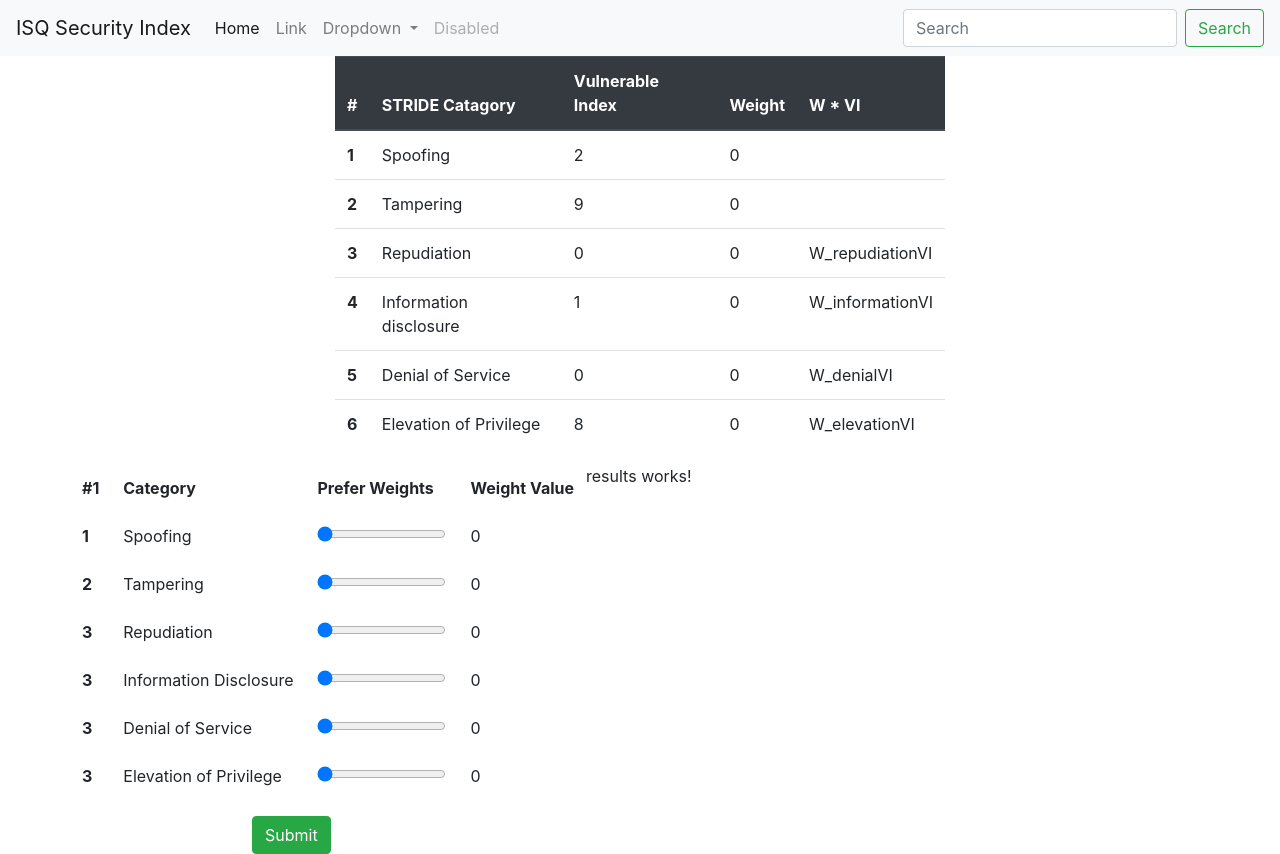
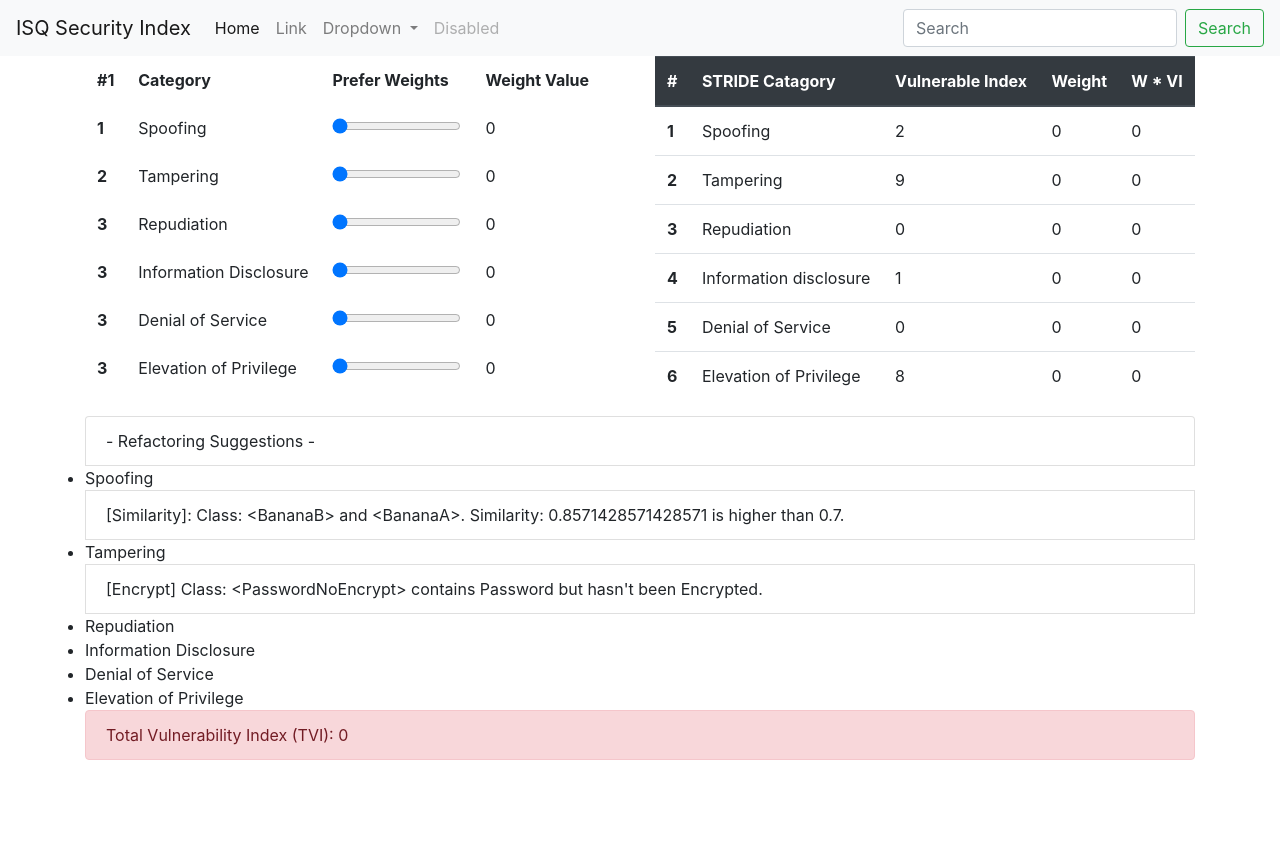
Before and after one commit to spyro12393/SecurityWeb, an Angular app: page / in a window 1280 px wide. After the commit the page ends 800 px from the top, so only its background shows below. Built offline with nearby package versions, Linux system fonts and the light colour scheme.

Commit message:
<feat>: Start calculating TVI. Adding new rules in system.

```diff
--- a/src/app/app.component.html
+++ b/src/app/app.component.html
@@ -2,17 +2,14 @@
   <app-mainnavbar></app-mainnavbar>
 </div>
 
-<div>
-  <app-score-board></app-score-board>
-</div>
-
 <div class="container">
   <div class="row">
-    <div class="row-md">
+    <div class="col-md">
         <app-stridenav></app-stridenav>
     </div>
-    <div class="row-md">
-      <app-results></app-results>
+    <div class="col-md">
+        <app-score-board></app-score-board>
     </div>
   </div>
+  <app-results></app-results>
 </div>
--- a/src/app/mainnavbar/mainnavbar.component.html
+++ b/src/app/mainnavbar/mainnavbar.component.html
@@ -1,4 +1,5 @@
-<nav class="navbar navbar-expand-lg navbar-light bg-light">
+<div>
+  <nav class="navbar navbar-expand-lg navbar-light bg-light">
     <a class="navbar-brand" href="#">ISQ Security Index</a>
     <button class="navbar-toggler" type="button" data-toggle="collapse" data-target="#navbarSupportedContent" aria-controls="navbarSupportedContent" aria-expanded="false" aria-label="Toggle navigation">
       <span class="navbar-toggler-icon"></span>
@@ -33,3 +34,4 @@
       </form>
     </div>
   </nav>
+</div>
--- a/src/app/mainnavbar/mainnavbar.component.ts
+++ b/src/app/mainnavbar/mainnavbar.component.ts
@@ -7,7 +7,8 @@ import { Component, OnInit } from '@angular/core';
 })
 export class MainnavbarComponent implements OnInit {
 
-  constructor() { }
+  constructor() {
+  }
 
   ngOnInit() {
   }
--- a/src/app/results/results.component.html
+++ b/src/app/results/results.component.html
@@ -1,3 +1,39 @@
-<p>
-  results works!
-</p>
+<div>
+  <ul class="list-group">
+      <li class="list-group-item">- Refactoring Suggestions -</li>
+      <li><span>Spoofing</span></li>
+      <li *ngFor="let ref_s of ref_spoofing" class="list-group-item">
+        {{ref_s}}
+      </li>
+
+      <li><span>Tampering</span></li>
+      <li *ngFor="let ref_t of ref_tampering" class="list-group-item">
+        {{ref_t}}
+      </li>
+
+      <li><span>Repudiation</span></li>
+      <li *ngFor="let ref_r of ref_repudiation" class="list-group-item">
+        {{ref_r}}
+      </li>
+
+      <li><span>Information Disclosure</span></li>
+      <li *ngFor="let ref_i of ref_information" class="list-group-item">
+        {{ref_i}}
+      </li>
+
+      <li><span>Denial of Service</span></li>
+      <li *ngFor="let ref_d of ref_denial" class="list-group-item">
+        {{ref_d}}
+      </li>
+
+      <li><span>Elevation of Privilege</span></li>
+      <li *ngFor="let ref_e of ref_elevation" class="list-group-item">
+        {{ref_e}}
+      </li>
+
+    </ul>
+</div>
+
+<div class="alert alert-danger" role="alert">
+    Total Vulnerability Index (TVI): {{TVI}}
+</div>
--- a/src/app/results/results.component.ts
+++ b/src/app/results/results.component.ts
@@ -1,4 +1,5 @@
 import { Component, OnInit } from '@angular/core';
+import { CalcService } from '../service/calc.service';
 
 @Component({
   selector: 'app-results',
@@ -7,7 +8,25 @@ import { Component, OnInit } from '@angular/core';
 })
 export class ResultsComponent implements OnInit {
 
-  constructor() { }
+  ref_spoofing: string[];
+  ref_tampering: string[];
+  ref_repudiation: string[];
+  ref_information: string[];
+  ref_denial: string[];
+  ref_elevation: string[];
+
+  TVI: number = 0;
+
+  constructor(public calc:CalcService) {
+    this.ref_spoofing = this.calc.ref_spoofing;
+    this.ref_tampering = this.calc.ref_tampering;
+    this.ref_repudiation = this.calc.ref_repudiation;
+    this.ref_information = this.calc.ref_information;
+    this.ref_denial = this.calc.ref_denial;
+    this.ref_elevation = this.calc.ref_elevation;
+
+    this.TVI = this.calc.TVI;
+  }
 
   ngOnInit() {
   }
--- a/src/app/score-board/score-board.component.html
+++ b/src/app/score-board/score-board.component.html
@@ -1,4 +1,4 @@
-<div class="col-md-6" style="margin:0px auto">
+<div>
     <table class="table table-md">
       <thead class="thead-dark">
           <tr>
@@ -29,28 +29,28 @@
             <td>Repudiation</td>
             <td>{{repudiationVI}}</td>
             <td>{{w_repudiation}}</td>
-            <td>W_repudiationVI</td>
+            <td>{{W_repudiationVI}}</td>
           </tr>
           <tr>
               <th scope="row">4</th>
               <td>Information disclosure</td>
               <td>{{informationVI}}</td>
               <td>{{w_information}}</td>
-              <td>W_informationVI</td>
+              <td>{{W_informationVI}}</td>
             </tr>
          <tr>
             <th scope="row">5</th>
             <td>Denial of Service</td>
             <td>{{denialVI}}</td>
             <td>{{w_denial}}</td>
-            <td>W_denialVI</td>
+            <td>{{W_denialVI}}</td>
           </tr>
          <tr>
             <th scope="row">6</th>
             <td>Elevation of Privilege</td>
             <td>{{elevationVI}}</td>
             <td>{{w_elevation}}</td>
-            <td>W_elevationVI</td>
+            <td>{{W_elevationVI}}</td>
           </tr>
         </tbody>
       </table>
--- a/src/app/score-board/score-board.component.ts
+++ b/src/app/score-board/score-board.component.ts
@@ -1,6 +1,4 @@
 import { Component, OnInit } from '@angular/core';
-import { strideVal } from '../strideVal';
-import * as results from '../../assets/results.json';
 import { CalcService } from '../service/calc.service';
 
 @Component({
@@ -67,6 +65,30 @@ export class ScoreBoardComponent implements OnInit {
     this.calc.w_elevation = value;
   }
 
+  // Calculate weight
+  get W_spoofingVI(){
+    return this.spoofingVI * this.w_spoofing;
+  }
+  get W_tamperingVI(){
+    return this.tamperingVI * this.w_tampering;
+  }
+  get W_repudiationVI(){
+    return this.repudiationVI * this.w_repudiation;
+  }
+  get W_informationVI(){
+    return this.informationVI * this.w_information;
+  }
+  get W_denialVI(){
+    return this.denialVI * this.w_denial;
+  }
+  get W_elevationVI(){
+    return this.elevationVI * this.w_elevation;
+  }
+
+  get TVI(){
+    return this.w_denial + this.w_elevation + this.w_information + this.w_repudiation + this.w_spoofing + this.w_tampering;
+  }
+
   constructor(public calc:CalcService) {
 
     this.spoofingVI = calc.spoofingVI;
--- a/src/app/service/calc.service.ts
+++ b/src/app/service/calc.service.ts
@@ -15,6 +15,8 @@ export class CalcService {
   w_information: number = 0;
   w_denial: number = 0;
   w_elevation: number = 0;
+
+  TVI: number = 0;
 
   // Weights of user inputs.
   strideVal: strideVal = {
@@ -34,25 +36,14 @@ export class CalcService {
    denialVI = results.DenailOfService[0].VI
    elevationVI = results.ElevationOfPrivilege[0].VI
 
-  // get W_spoofingVI(){
-  //   return this.spoofingVI * this.strideVal.spoofing;
-  // }
-  // get W_tamperingVI(){
-  //   return this.tamperingVI * this.strideVal.tampering;
-  // }
-  // get W_repudiationVI(){
-  //   return this.repudiationVI * this.strideVal.repudiation;
-  // }
-  // get W_informationVI(){
-  //   return this.informationVI * this.strideVal.information;
-  // }
-  // get W_denialVI(){
-  //   return this.denialVI * this.strideVal.denial;
-  // }
-  // get W_elevationVI(){
-  //   return this.elevationVI * this.strideVal.elevation;
-  // }
 
+   // Initializing refactoring.
+   ref_spoofing = results.Spoofing[0].Refactor;
+   ref_tampering = results.Tampering[0].Refactor;
+   ref_repudiation = results.Repudiation[0].Refactor;
+   ref_information = results.InformationDisclosure[0].Refactor;
+   ref_denial = results.DenailOfService[0].Refactor;
+   ref_elevation = results.ElevationOfPrivilege[0].Refactor;
 
   constructor() { }
 }
--- a/src/app/stridenav/stridenav.component.html
+++ b/src/app/stridenav/stridenav.component.html
@@ -47,9 +47,9 @@
   </tbody>
 </table>
 
-<div class="row">
+<!-- <div class="row">
   <div class="col-md-4"></div>
   <div class="col-md-6">
     <button (click)="Submit()" type="button" class="btn btn-success">Submit</button>
   </div>
-</div>
+</div> -->
--- a/src/assets/results.json
+++ b/src/assets/results.json
@@ -1 +1 @@
-{"InformationDisclosure":[{"VI":1,"Refactor":[]}],"Tampering":[{"VI":9,"Refactor":[]}],"Repudiation":[{"VI":0,"Refactor":[]}],"ElevationOfPrivilege":[{"VI":8,"Refactor":[]}],"DenailOfService":[{"VI":0,"Refactor":[]}],"Spoofing":[{"VI":2,"Refactor":["[Encrypt] Class: <PasswordNoEncrypt> contains Password but hasn't been Encrypted.","[Encrypt] Class: <BananaB> contains Password but hasn't been Encrypted.","[Encrypt] Class: <BananaA> contains Password but hasn't been Encrypted.","[Similarity]: Class: <BananaB> and <BananaA>. Similarity: 0.8571428571428571 is higher than 0.7."]}]}
+{"InformationDisclosure":[{"VI":1,"Refactor":[]}],"Tampering":[{"VI":9,"Refactor":["[Encrypt] Class: <PasswordNoEncrypt> contains Password but hasn't been Encrypted."]}],"Repudiation":[{"VI":0,"Refactor":[]}],"ElevationOfPrivilege":[{"VI":8,"Refactor":[]}],"DenailOfService":[{"VI":0,"Refactor":[]}],"Spoofing":[{"VI":2,"Refactor":["[Similarity]: Class: <BananaB> and <BananaA>. Similarity: 0.8571428571428571 is higher than 0.7."]}]}
```
Also changed, not shown: src/app/stridenav/stridenav.component.ts (+0 -20 lines).
